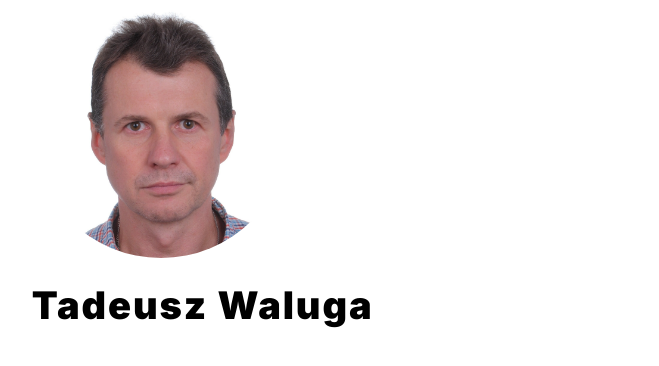
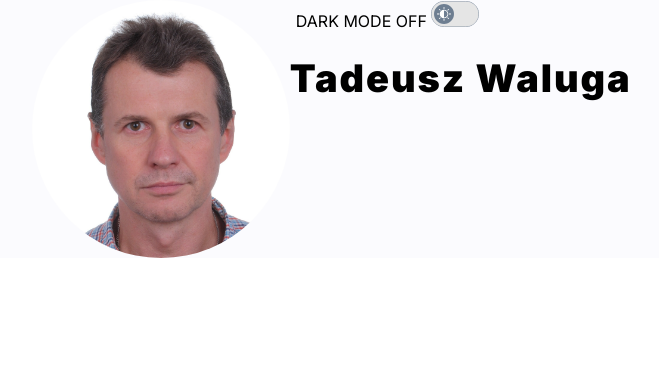
Before and after one commit to waltad/personal-homepage, a React (Create React App) app: page / in a window 1280 px wide. Shown: the top 366 px of the page, without its empty margins (205-864 px from the left). Built offline with nearby package versions, Linux system fonts and the light colour scheme.

Commit message:
added theme button to section

```diff
--- a/src/common/section/index.js
+++ b/src/common/section/index.js
@@ -1,9 +1,12 @@
-import { Wrapper, Image, Title } from "./styled";
+import { Wrapper, Image, Title, Button } from "./styled";
 
-const Section = ({ photo, title }) => (
+const Section = ({ photo, title, button }) => (
   <Wrapper>
-    <Image src={photo} alt="photo"/>
-    <Title>{title}</Title>
+    <Image src={photo} alt="photo" />
+    <div>
+      <Button>DARK MODE OFF {button}</Button>
+      <Title>{title}</Title>
+    </div>
   </Wrapper>
 );
 
--- a/src/common/section/styled.js
+++ b/src/common/section/styled.js
@@ -2,7 +2,7 @@ import styled from "styled-components";
 
 export const Wrapper = styled.section`
   width: 63%;
-  display: grid;
+  display: flex;
 `;
 
 export const Image = styled.img`
@@ -18,3 +18,9 @@ export const Title = styled.h1`
   letter-spacing: 0.05em;
   text-align: left;
 `;
+
+export const Button = styled.button`
+  border: none;
+  background-color: transparent;
+  height: 20px;
+`;
--- /dev/null
+++ b/src/common/themeButton/index.js
@@ -0,0 +1,9 @@
+import {ReactComponent as ToggleOff} from "./../../images/ToggleOff-light.svg";
+
+const ThemeButton = () => (
+  <>
+    <ToggleOff />
+  </>
+);
+
+export default ThemeButton;
--- /dev/null
+++ b/src/common/themeButton/styled.js
@@ -0,0 +1,7 @@
+import styled from "styled-components";
+
+export const Button = styled.button`
+  border: none;
+  background-color: transparent;
+  height: 20px;
+`;
--- a/src/features/homePage/index.js
+++ b/src/features/homePage/index.js
@@ -1,10 +1,12 @@
 import Section from "../../common/section";
+import ThemeButton from "../../common/themeButton/index";
 import myPhoto from "./../../images/myPhoto.jpg";
 import { Container } from "./styled";
 
 const HomePage = () => (
   <Container>
     <Section
+      button={<ThemeButton />}
       photo={myPhoto}
       title="Tadeusz Waluga"
     />
--- a/src/features/homePage/styled.js
+++ b/src/features/homePage/styled.js
@@ -3,4 +3,5 @@ import styled from "styled-components";
 export const Container = styled.div`
   display: flex;
   justify-content: center;
+  background-color: ${({theme}) => theme.colors.washMe};
 `;
```
